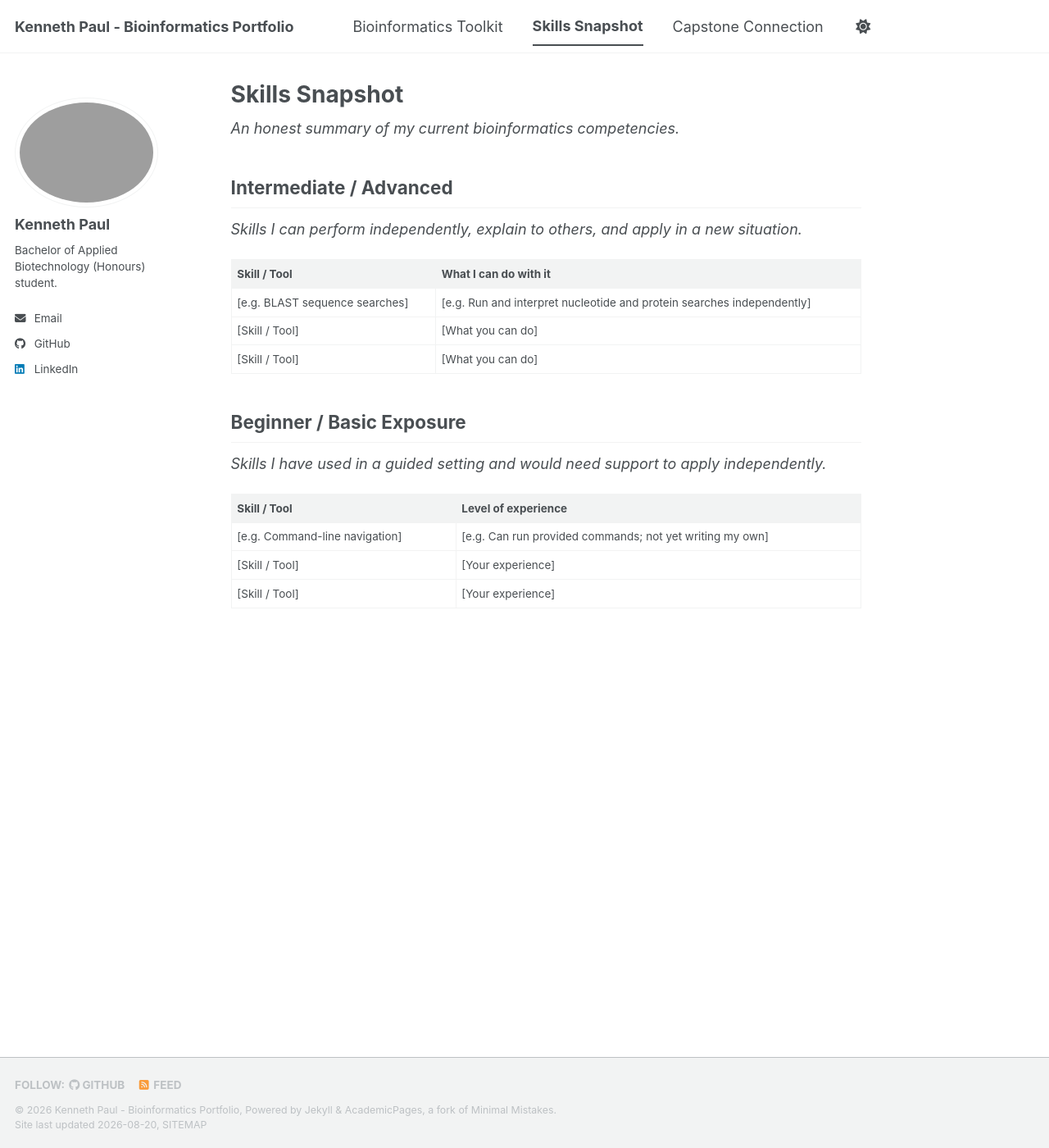
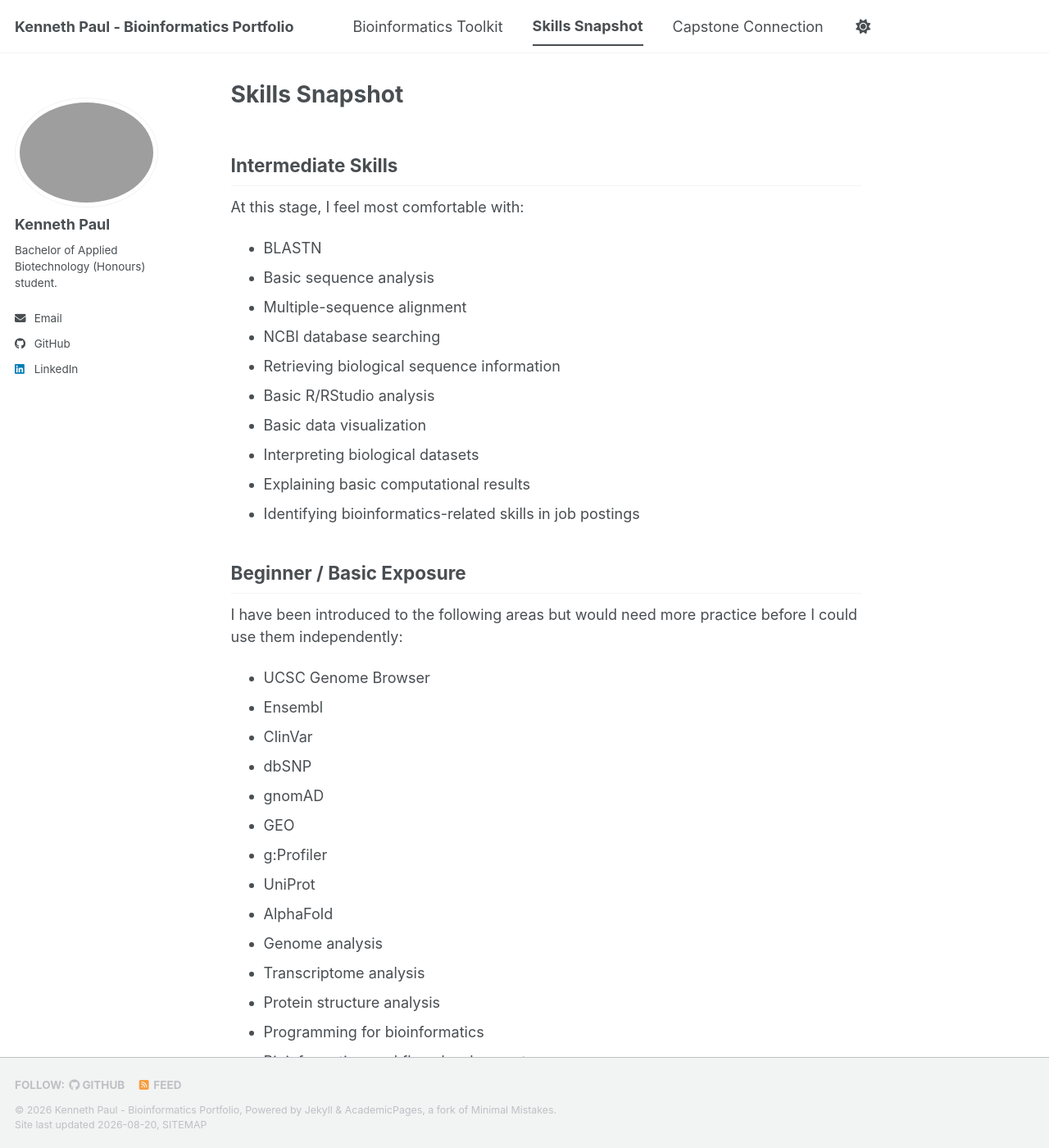
Before and after one commit to kpaul007/biot74000-portfolio, a Jekyll site: the page built from _pages/skills.md, in a window 1280 px wide and 1400 px high. Shown: the whole window at 82% size. Built offline with Jekyll 4.4.1, drawn with Linux system fonts in a browser that asks for light colours; a script bundle is joined from its source files by our own code; library files that are not in the unit come from our copies; some of the changed text lies outside the part shown.

Commit message:
Update skills.md

```diff
--- a/_pages/skills.md
+++ b/_pages/skills.md
@@ -4,49 +4,45 @@ title: "Skills Snapshot"
 author_profile: true
 ---
 
-<!--
-  ============================================================================
-  SECTION 3: SKILLS SNAPSHOT  (30 points)
-  ============================================================================
-  A concise, scannable summary of your bioinformatics competencies — like a
-  skills summary on a resume. An employer should be able to read it in under
-  two minutes. Be HONEST about your level at this stage of your training.
+## Intermediate Skills
 
-  Organize skills into TWO buckets:
-    - Intermediate / Advanced  → you can perform these independently, explain
-      them to others, and apply them in a new context.
-    - Beginner / Basic Exposure → you encountered/used these in a guided way and
-      would need support to apply them independently.
+At this stage, I feel most comfortable with:
 
-  Your skill levels are checked against your actual course activities — listing
-  everything as "Advanced" will cost you marks. It is completely fine (and
-  expected) for many skills to sit in the Beginner / Basic Exposure column.
-
-  HOW TO EDIT:
-    - Fill in the two tables below. Replace the example rows with your own.
-    - To add a row, copy an existing line (keep the | bars in place).
-    - Delete these grey instruction notes before you submit.
-  ============================================================================
--->
-
-_An honest summary of my current bioinformatics competencies._
-
-## Intermediate / Advanced
-
-_Skills I can perform independently, explain to others, and apply in a new situation._
-
-| Skill / Tool | What I can do with it |
-|---|---|
-| [e.g. BLAST sequence searches] | [e.g. Run and interpret nucleotide and protein searches independently] |
-| [Skill / Tool] | [What you can do] |
-| [Skill / Tool] | [What you can do] |
+- BLASTN
+- Basic sequence analysis
+- Multiple-sequence alignment
+- NCBI database searching
+- Retrieving biological sequence information
+- Basic R/RStudio analysis
+- Basic data visualization
+- Interpreting biological datasets
+- Explaining basic computational results
+- Identifying bioinformatics-related skills in job postings
 
 ## Beginner / Basic Exposure
 
-_Skills I have used in a guided setting and would need support to apply independently._
+I have been introduced to the following areas but would need more practice before I could use them independently:
 
-| Skill / Tool | Level of experience |
-|---|---|
-| [e.g. Command-line navigation] | [e.g. Can run provided commands; not yet writing my own] |
-| [Skill / Tool] | [Your experience] |
-| [Skill / Tool] | [Your experience] |
+- UCSC Genome Browser
+- Ensembl
+- ClinVar
+- dbSNP
+- gnomAD
+- GEO
+- g:Profiler
+- UniProt
+- AlphaFold
+- Genome analysis
+- Transcriptome analysis
+- Protein structure analysis
+- Programming for bioinformatics
+- Bioinformatics workflow development
+- Reproducibility and computational documentation
+- Evaluating emerging bioinformatics tools
+- Evaluating AI-based bioinformatics tools
+
+## What I Want to Improve
+
+My main goal is to become more independent with computational analysis. I want to improve my programming, R, and workflow skills so that I can start with a biological question and complete more of the analysis myself instead of always following step-by-step instructions.
+
+Unit 7 also helped me understand that bioinformatics jobs can require a combination of biology knowledge, data handling, tool usage, workflows, and communication.
```
